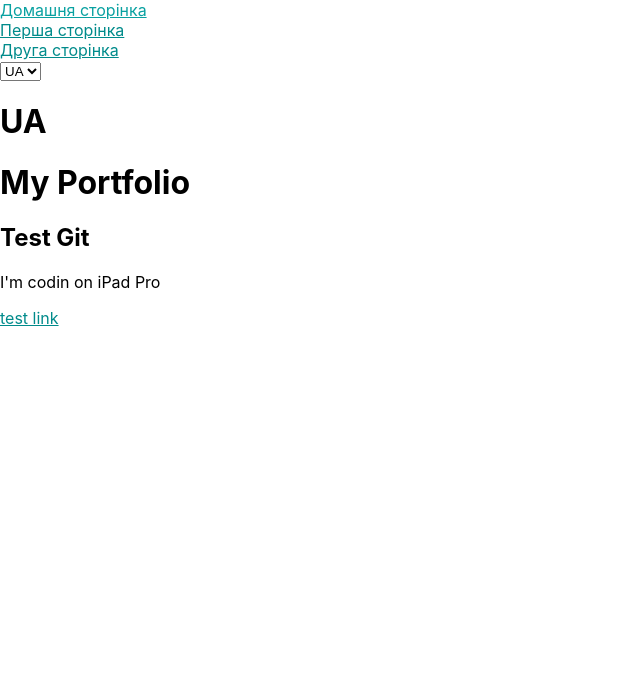
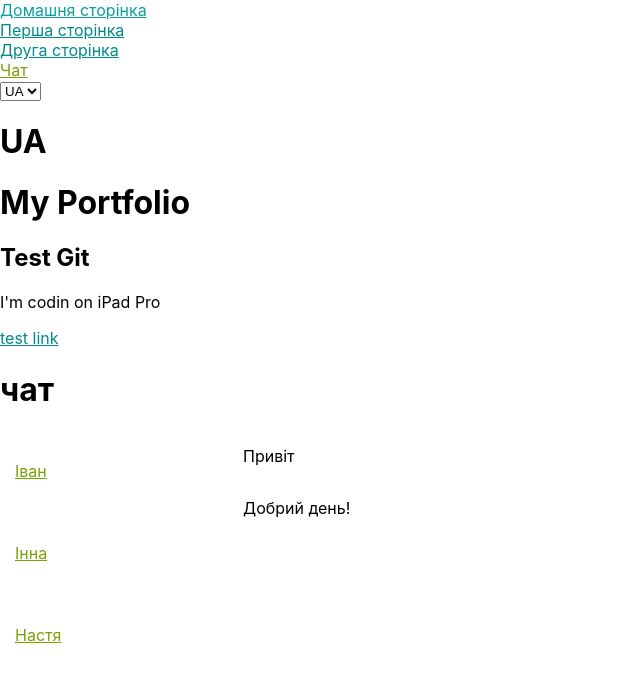
Before and after one commit to velivan/portfolio, a React (Create React App) app: page /Chat in a window 1280 px wide. Shown: the top 682 px of the page, without its empty margins (0-640 px from the left). Built offline with nearby package versions, Linux system fonts and the light colour scheme.

Commit message:
Add Chat

```diff
--- a/src/App.js
+++ b/src/App.js
@@ -5,6 +5,7 @@ import {BrowserRouter, Routes, Route, Link} from 'react-router-dom'
 import Pagetwo from './component/Pages/Pagetwo';
 import Pageone from './component/Pages/Pageone';
 import Homepage from './component/Pages/Homepage';
+import Chat from './component/Chat/Chat';
 
 
 function App() {
@@ -22,6 +23,7 @@ function App() {
      <Route path="/" element={<Homepage />}/>
      <Route path="/Pageone" element={<Pageone />}/>
      <Route path="/Pagetwo" element={<Pagetwo />}/>
+     <Route path="/Chat" element={<Chat />}/>
      </Routes>
 
 
--- /dev/null
+++ b/src/component/Chat/Chat.jsx
@@ -0,0 +1,48 @@
+import React from "react";
+
+import langue from '../langue/CheckLangue';
+import style from '../Chat/Chat.module.css'
+import { NavLink } from "react-router-dom";
+
+const DialogItem = (props) =>{
+    let path = "/Chat#/" +  props.id
+
+    return <NavLink to={path}>
+                <div className={style.dialog}>
+                    <p>{langue()  ? props.nameEn : props.nameUa}</p>
+                </div>
+            </NavLink>
+}
+const Message = (props) =>{
+
+    return <div className={style.message}>
+    <p>{langue()  ? props.msgen : props.msgua }</p>
+</div>
+}
+
+const Chat = () =>{
+    return(
+        <div>
+        <h1>
+        {langue()  ? "Chat": "чат"}
+        </h1>
+        <div className={style.dialogs}>
+            <div className={style.dialogsitems}>
+
+               <DialogItem id='1' nameEn='Ivan' nameUa='Іван' />
+               <DialogItem id='2' nameEn='Inna' nameUa='Інна' />
+               <DialogItem id='3' nameEn='Nastya' nameUa='Настя' />
+
+            </div>
+            <div className={style.messages}>
+                <Message msgen='Hi' msgua='Привіт' />
+                <Message msgen='Hello!' msgua='Добрий день!' />
+
+            </div>
+        </div>
+
+        </div>
+
+    )
+}
+export default Chat
--- /dev/null
+++ b/src/component/Chat/Chat.module.css
@@ -0,0 +1,28 @@
+.dialogs{
+    display: flex;
+    flex-direction: row;
+}
+.dialogs .dialogsitems{
+    display: flex;
+    flex-direction: column;
+    width: 300px;
+}
+.dialogs .dialog{
+    display: flex;
+    flex-direction: column;
+    margin: 10px;
+    padding: 5px;
+}
+.dialogs .active{
+    background-color: rgb(236, 236, 236);
+    color: rgb(43, 43, 43);
+}
+.dialogs .messages{
+    display: flex;
+    flex-direction: column;
+    width: 100%;
+}
+.dialogs .messages{
+    display: flex;
+    flex-direction: column;
+}
--- a/src/component/header/nav/Nav.jsx
+++ b/src/component/header/nav/Nav.jsx
@@ -11,6 +11,7 @@ const Nav = () =>{
         <Navlink name={lang() ? "Home Page" : "Домашня сторінка"} link="/"/>
         <Navlink name={lang() ? "One Page" : "Перша сторінка"} link="Pageone"/>
         <Navlink name={lang() ? "Two Page" : "Друга сторінка"} link="Pagetwo"/>
+        <Navlink name={lang() ? "Chat" : "Чат"} link="Chat"/>
         <Langue />
         </div>
 
```
